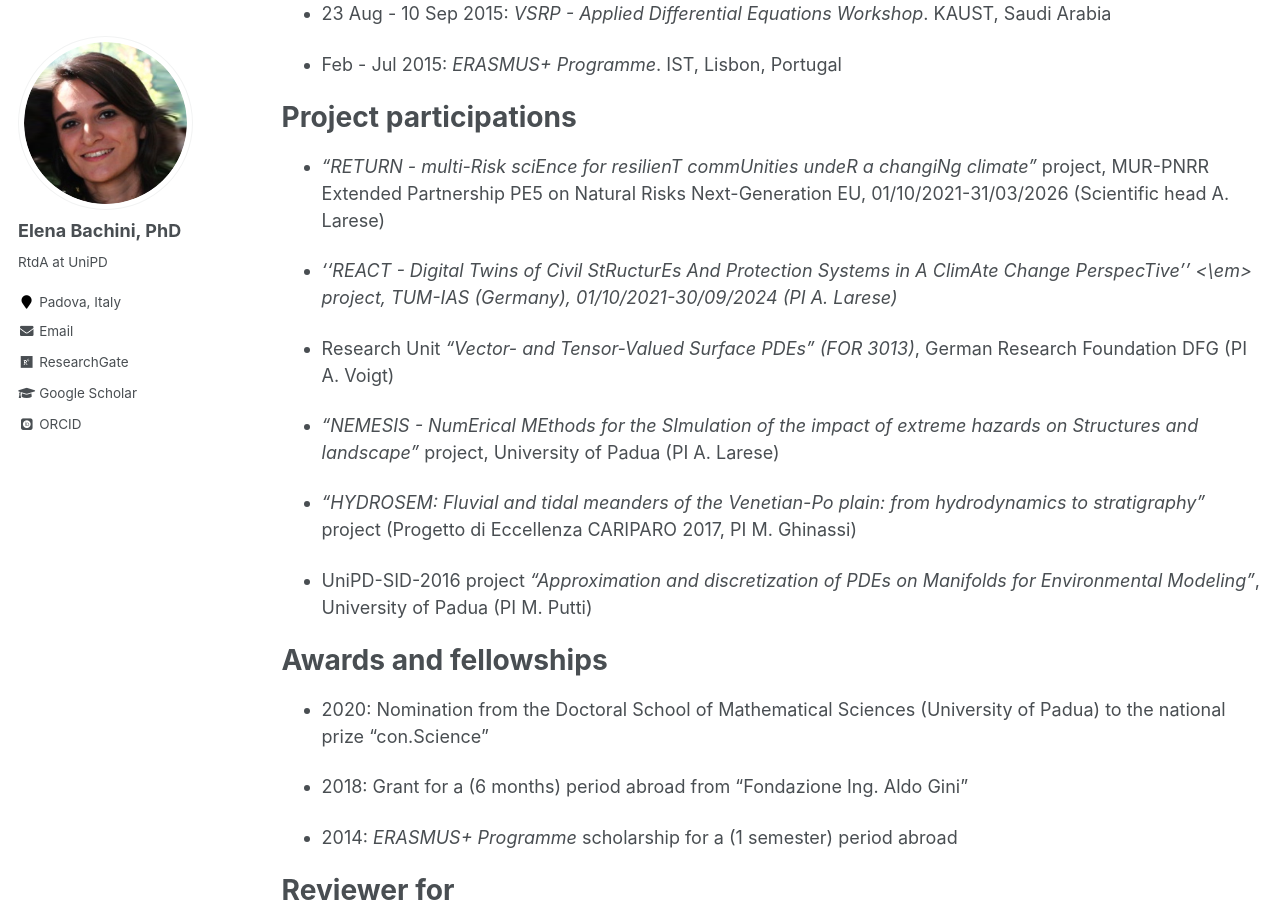
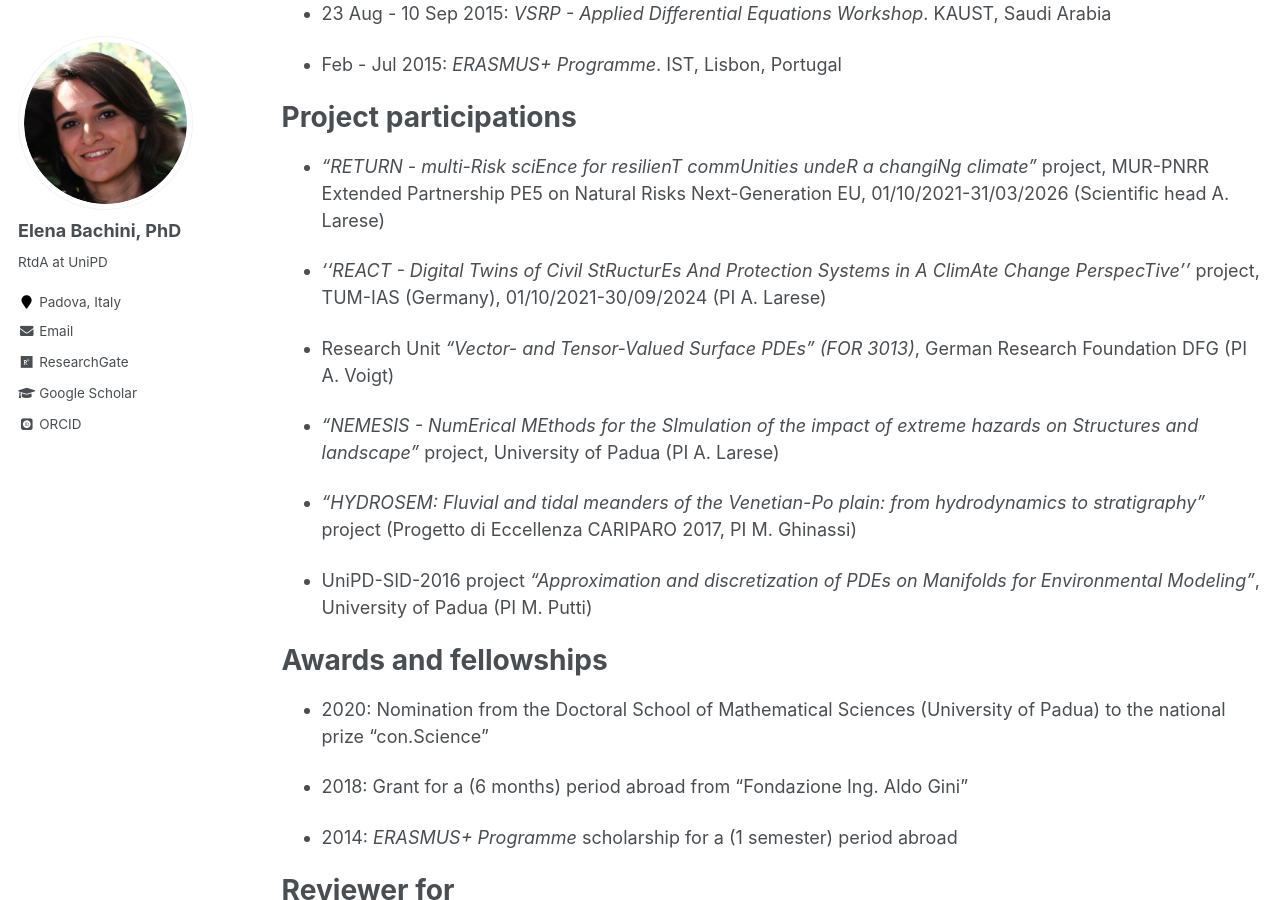
Before and after one commit to elenabachini/elenabachini.github.io, a Jekyll site: the page built from _pages/cv.md, in a window 1280 px wide and 900 px high, scrolled down 861 px. Built offline with Jekyll 4.4.1, drawn with Linux system fonts in a browser that asks for light colours; some web fonts are replaced.

Commit message:
fixed typo in cv.md

```diff
--- a/_pages/cv.md
+++ b/_pages/cv.md
@@ -45,7 +45,7 @@ Project participations
 Next-Generation EU, 01/10/2021-31/03/2026 (Scientific head A. Larese)
 
 * <em> ''REACT - Digital Twins of Civil StRucturEs And Protection
-  Systems in A ClimAte Change PerspecTive'' <\em> project, TUM-IAS
+  Systems in A ClimAte Change PerspecTive'' </em> project, TUM-IAS
   (Germany), 01/10/2021-30/09/2024 (PI A. Larese)
 
 * Research Unit <em>“Vector- and Tensor-Valued Surface PDEs” (FOR 3013)</em>, German Research Foundation DFG (PI A. Voigt)
```
